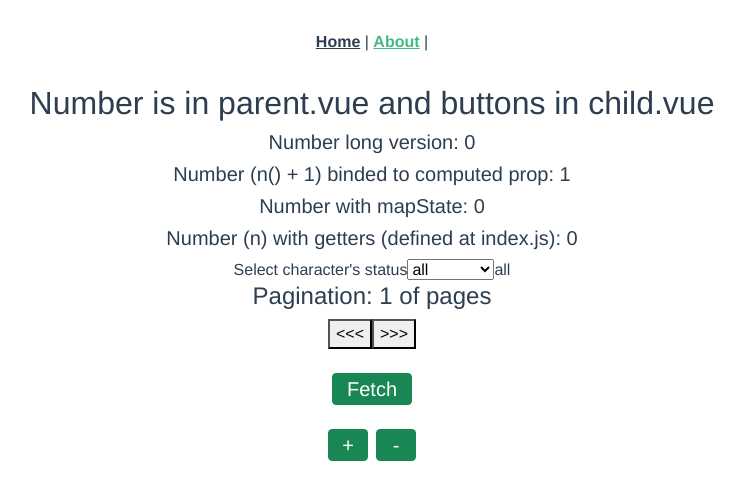
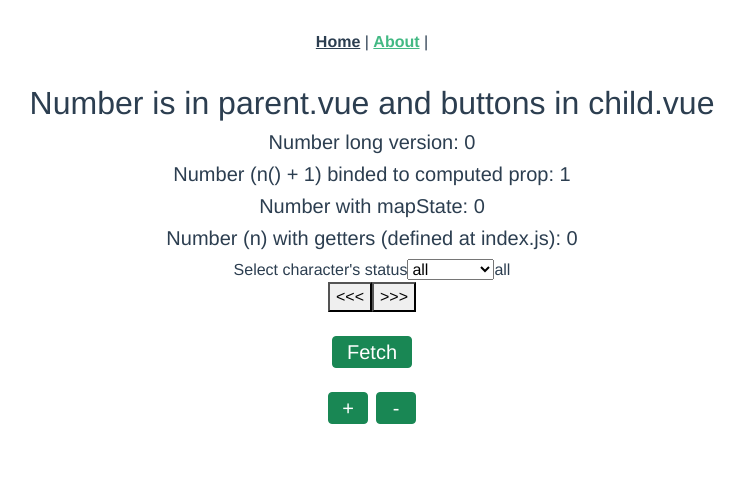
Before and after one commit to marcelobettini/vuex-learning, a Vue app: page /about in a window 1280 px wide. Shown: the top 500 px of the page, without its empty margins (268-1013 px from the left). Built offline with nearby package versions, Linux system fonts and the light colour scheme.

Commit message:
toggleShow (dinamic styling)

```diff
--- a/src/components/Parent.vue
+++ b/src/components/Parent.vue
@@ -19,7 +19,7 @@
       <span>{{ selected }}</span>
     </div>
     <div>
-      <h4>Pagination: {{ page }} of {{ pagination.pages }} pages</h4>
+      <h4 v-show="toggleShow">Pagination: {{ page }} of {{ pagination.pages }} pages</h4>
       <button type="button" @click="changePage('prev')">&lt;&lt;&lt;</button>
       <button type="button" @click="changePage('next')">&gt;&gt;&gt;</button>
     </div>
@@ -47,6 +47,9 @@ export default {
     };
   },
   computed: {
+    toggleShow: function() {
+      return this.pagination.pages > 0
+    },
     n() {
       return this.$store.state.number + 1;
     },
```
